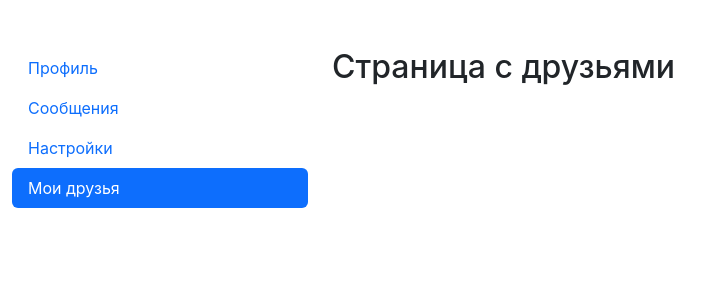
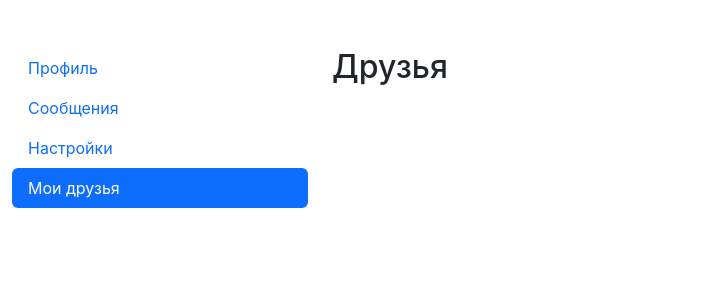
Before and after one commit to BISWAP9/my-react, a React (Create React App) app: page /friends in a window 1280 px wide. Shown: the top 300 px of the page, without its empty margins (0-724 px from the left). Built offline with nearby package versions, Linux system fonts and the light colour scheme.

Commit message:
change friends h2

```diff
--- a/src/App.jsx
+++ b/src/App.jsx
@@ -15,7 +15,7 @@ const Settings = () => {
 };
 
 const Friends = () => {
-  return <h2>Страница с друзьями</h2>;
+  return <h2>Друзья</h2>;
 };
 
 function App() {
```
